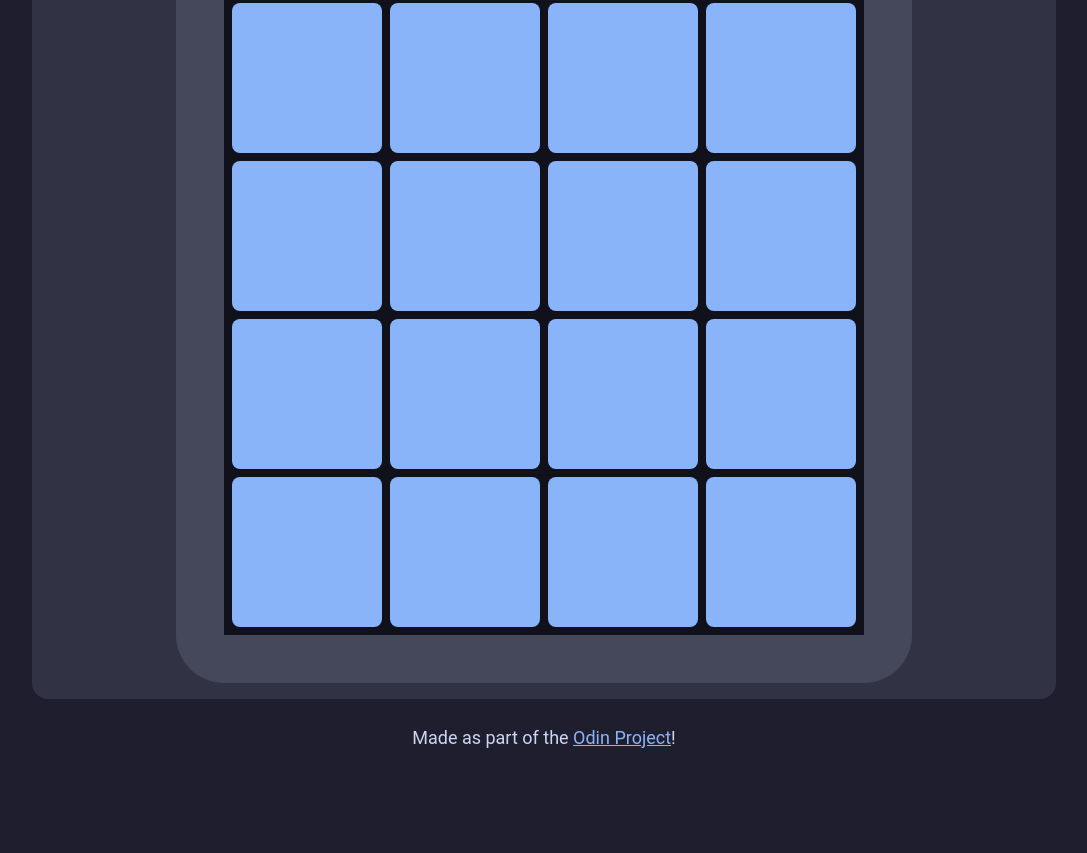
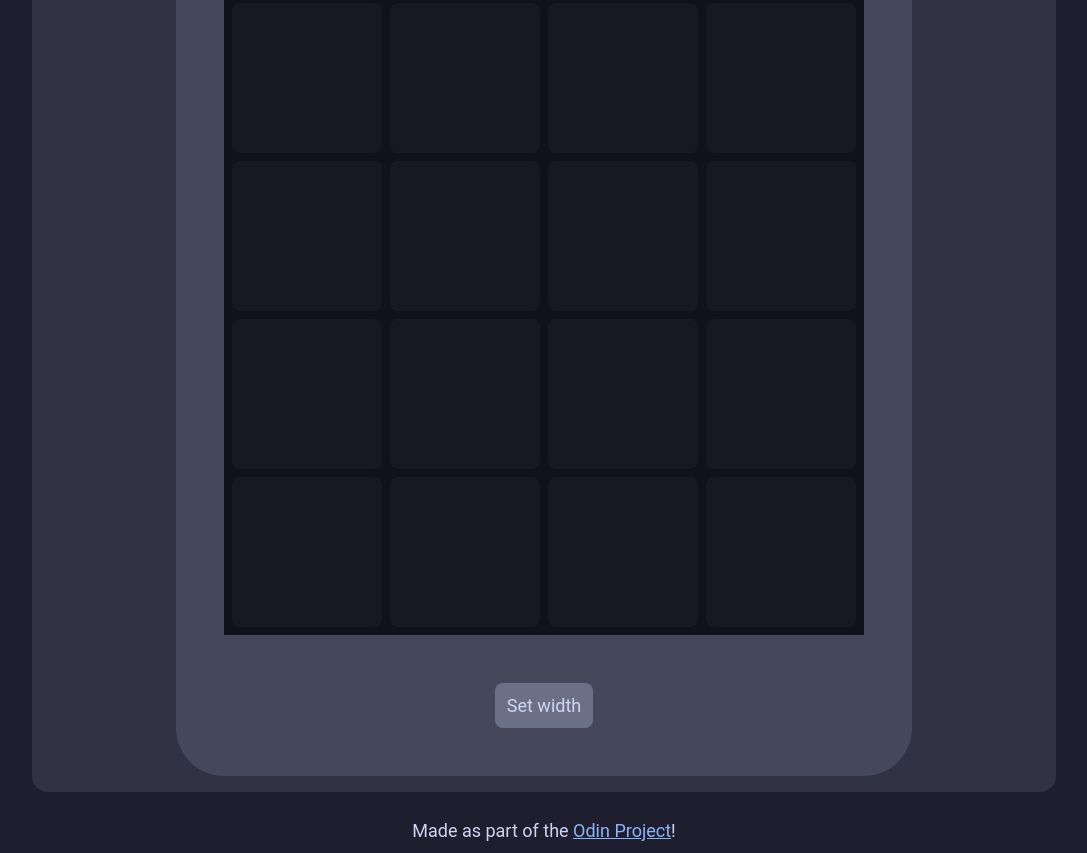
Before and after one commit to callumhobbis/odin-sketch, a plain HTML site: page index.html in a window 1280 px wide. Shown: the part 337-1190 px from the top of the page, without its empty margins (96-1183 px from the left). Before the commit the page ends 1097 px from the top, so only its background shows below. Drawn offline with Linux system fonts and the light colour scheme.

Commit message:
feat: add (useless) button to set width

```diff
--- a/css/style.css
+++ b/css/style.css
@@ -27,6 +27,7 @@
 body,
 button {
   font-family: Roboto, Arial, sans-serif;
+  color: var(--text);
 }
 
 html,
@@ -36,7 +37,6 @@ body {
 
 body {
   background-color: var(--base);
-  color: var(--text);
   display: flex;
   flex-direction: column;
   justify-content: stretch;
@@ -103,6 +103,11 @@ a {
   background-color: var(--surface1);
   padding: 48px;
   border-radius: 48px;
+  display: flex;
+  flex-direction: column;
+  justify-content: space-between;
+  align-items: center;
+  gap: 48px;
 }
 
 #box-container {
@@ -124,6 +129,20 @@ a {
 }
 
 .box {
-  background-color: var(--blue);
+  background-color: var(--mantle);
   flex: 1;
 }
+
+#buttons {
+  display: flex;
+  justify-content: center;
+  gap: 32px;
+}
+
+button {
+  border: 0;
+  background-color: var(--overlay0);
+  padding: 12px;
+  font-size: 18px;
+  border-radius: 8px;
+}
--- a/index.html
+++ b/index.html
@@ -15,6 +15,9 @@
       <div id="sketch-container">
         <div id="sketch-border">
           <div id="box-container"></div>
+          <div id="buttons">
+            <button id="set-width">Set width</button>
+          </div>
         </div>
       </div>
     </div>
```
